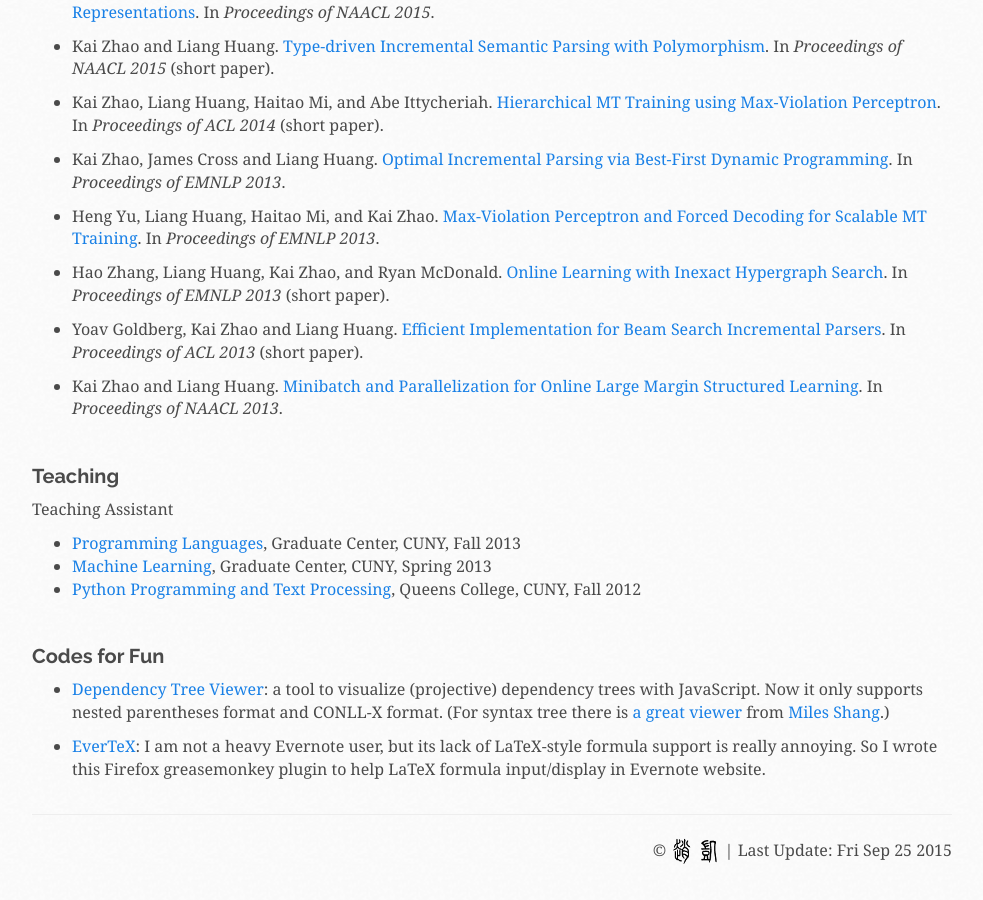
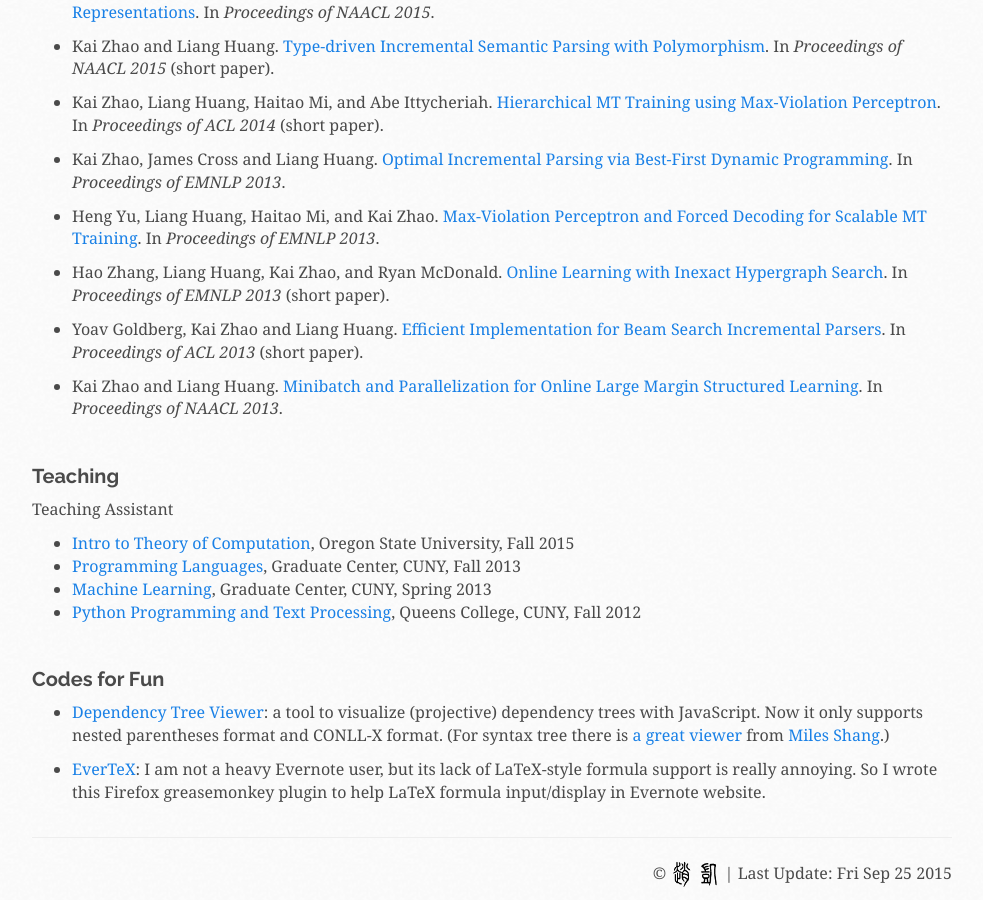
Before and after one commit to kaayy/kaayy.github.io, a Jekyll site: the page built from index.md, in a window 1280 px wide and 900 px high, scrolled down 997 px. Shown: the whole window, without its empty margins (148-1131 px from the left). Built offline with Jekyll 4.4.1, drawn with Linux system fonts in a browser that asks for light colours; before the commit the page ends 1874 px from its top, so only the background shows below that.

Commit message:
add ta class

```diff
--- a/index.md
+++ b/index.md
@@ -49,6 +49,7 @@ My publication list is also available at [Google Scholar](http://scholar.google.
 
 Teaching Assistant
 
+* [Intro to Theory of Computation](http://classes.engr.oregonstate.edu/eecs/fall2015/cs321/), Oregon State University, Fall 2015
 * [Programming Languages](#), Graduate Center, CUNY, Fall 2013
 * [Machine Learning](#), Graduate Center, CUNY, Spring 2013
 * [Python Programming and Text Processing](#), Queens College, CUNY, Fall 2012
```
